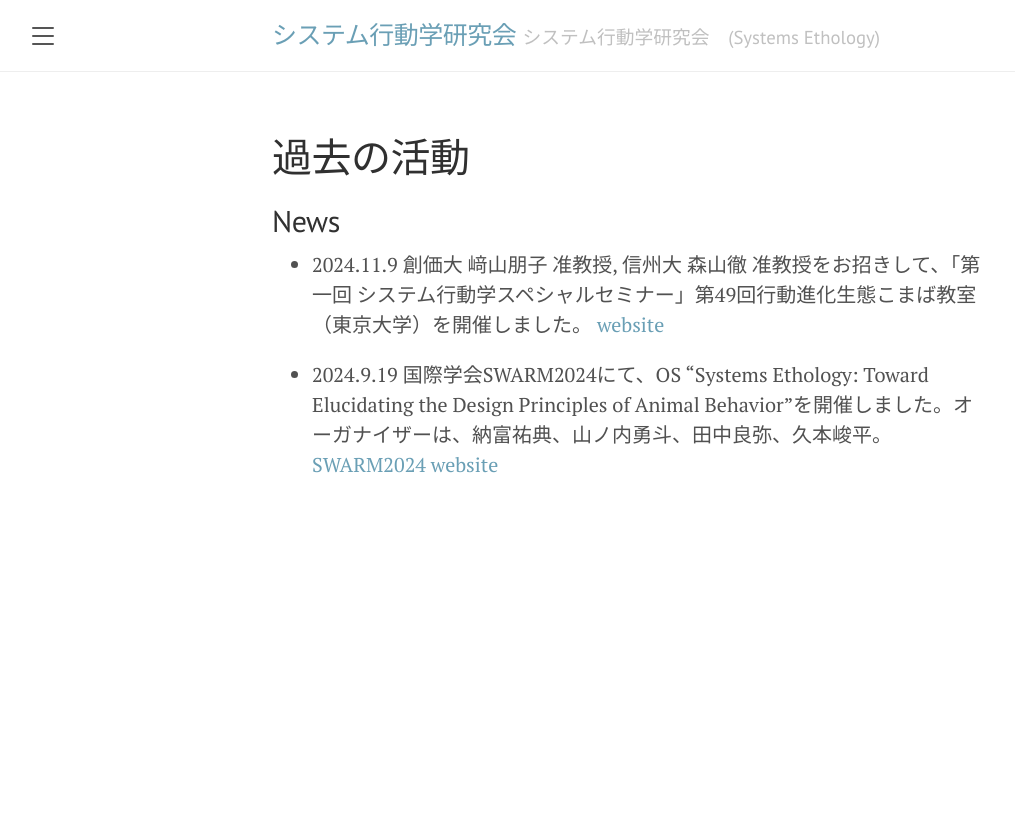
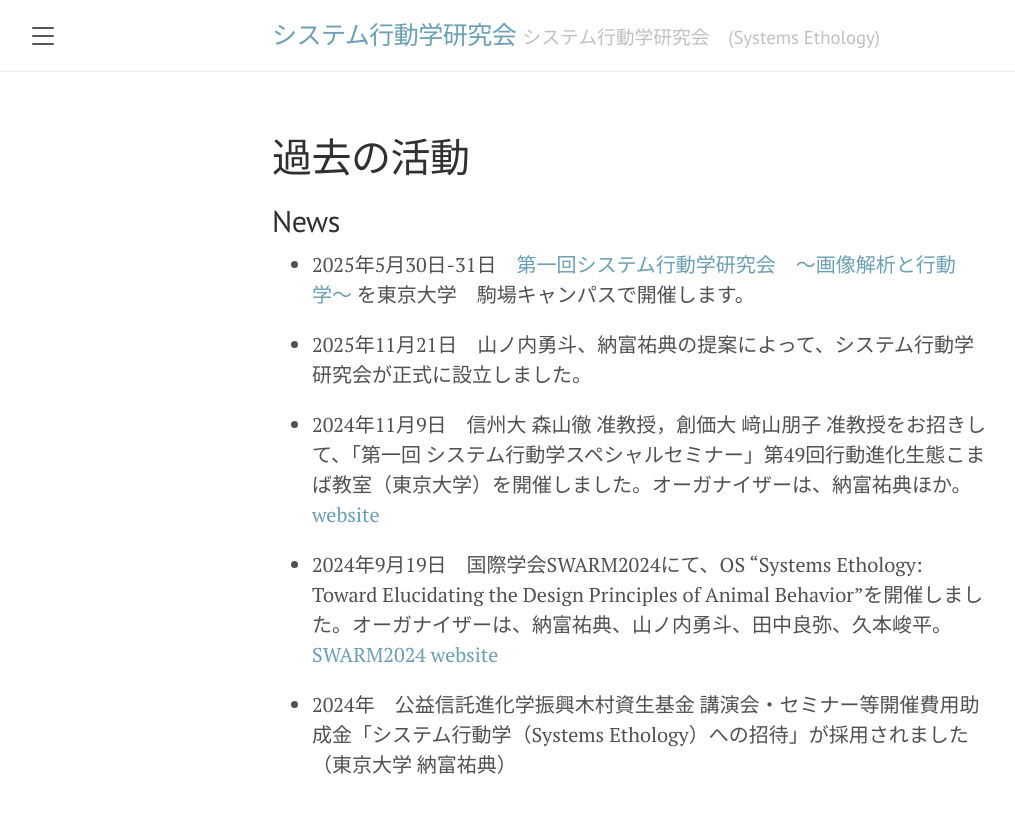
Before and after one commit to SystemsEthology/website, a Jekyll site: the page built from history.md, in a window 1280 px wide. Shown: the top 813 px of the page, without its empty margins (8-1023 px from the left). Built offline with Jekyll 4.4.1, drawn with Linux system fonts in a browser that asks for light colours.

Commit message:
Update history.md

```diff
--- a/history.md
+++ b/history.md
@@ -6,8 +6,14 @@ order: 3
 
 ## News
 
-- 2024.11.9  創価大 﨑山朋子 准教授, 信州大 森山徹 准教授をお招きして、「第一回 システム行動学スペシャルセミナー」第49回行動進化生態こまば教室（東京大学）を開催しました。
+- 2025年5月30日-31日　[第一回システム行動学研究会　〜画像解析と行動学〜](/event_01/conference01_home.md)  を東京大学　駒場キャンパスで開催します。
+
+- 2025年11月21日　山ノ内勇斗、納富祐典の提案によって、システム行動学研究会が正式に設立しました。
+
+- 2024年11月9日　信州大 森山徹 准教授，創価大 﨑山朋子 准教授をお招きして、「第一回 システム行動学スペシャルセミナー」第49回行動進化生態こまば教室（東京大学）を開催しました。オーガナイザーは、納富祐典ほか。
   [website](https://sites.google.com/site/komabaecoevo/past_seminor/%E7%AC%AC49%E5%9B%9E-%E7%AC%AC%E4%B8%80%E5%9B%9E-%E3%82%B7%E3%82%B9%E3%83%86%E3%83%A0%E8%A1%8C%E5%8B%95%E5%AD%A6%E3%82%B9%E3%83%9A%E3%82%B7%E3%83%A3%E3%83%AB%E3%82%BB%E3%83%9F%E3%83%8A%E3%83%BC?authuser=0)
 
-- 2024.9.19 国際学会SWARM2024にて、OS “Systems Ethology: Toward Elucidating the Design Principles of Animal Behavior”を開催しました。オーガナイザーは、納富祐典、山ノ内勇斗、田中良弥、久本峻平。
+- 2024年9月19日　国際学会SWARM2024にて、OS “Systems Ethology: Toward Elucidating the Design Principles of Animal Behavior”を開催しました。オーガナイザーは、納富祐典、山ノ内勇斗、田中良弥、久本峻平。
   [SWARM2024 website](https://www.swarm-systems.org/swarm2024/organized-sessions#h.emxq8numwflp)
+
+- 2024年　公益信託進化学振興木村資生基金 講演会・セミナー等開催費用助成金「システム行動学（Systems Ethology）への招待」が採用されました（東京大学 納富祐典）
```
